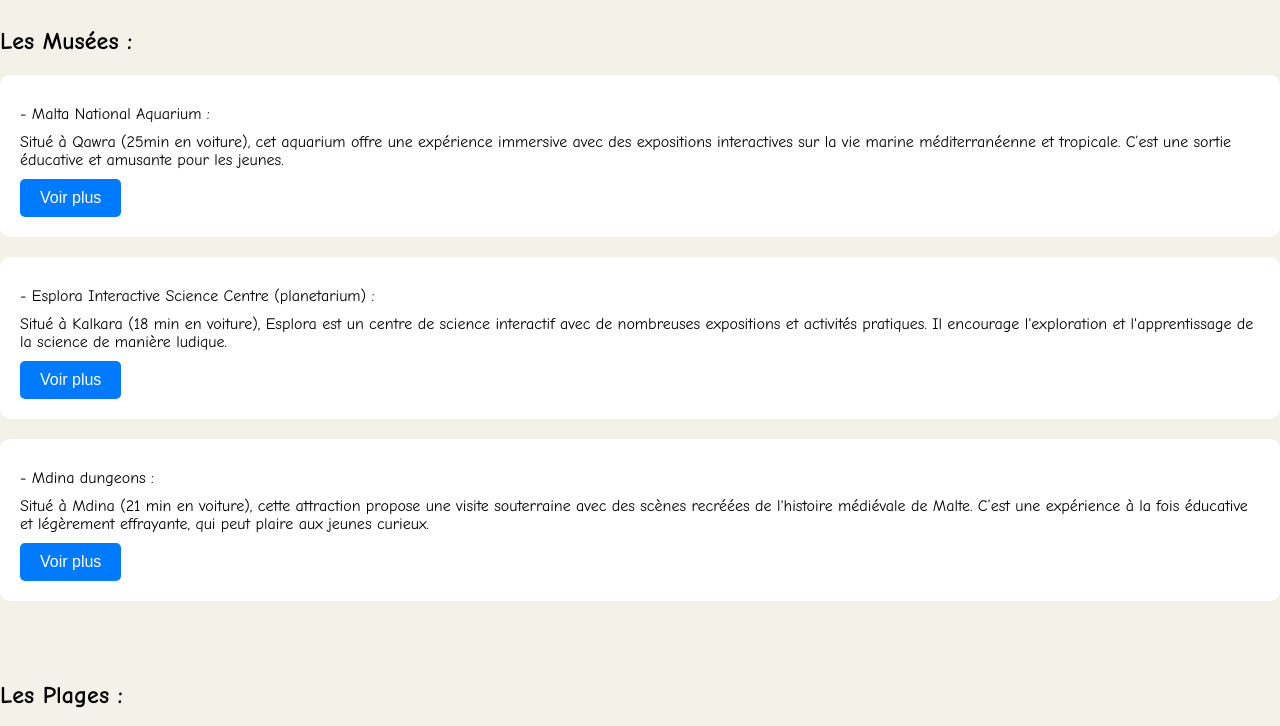
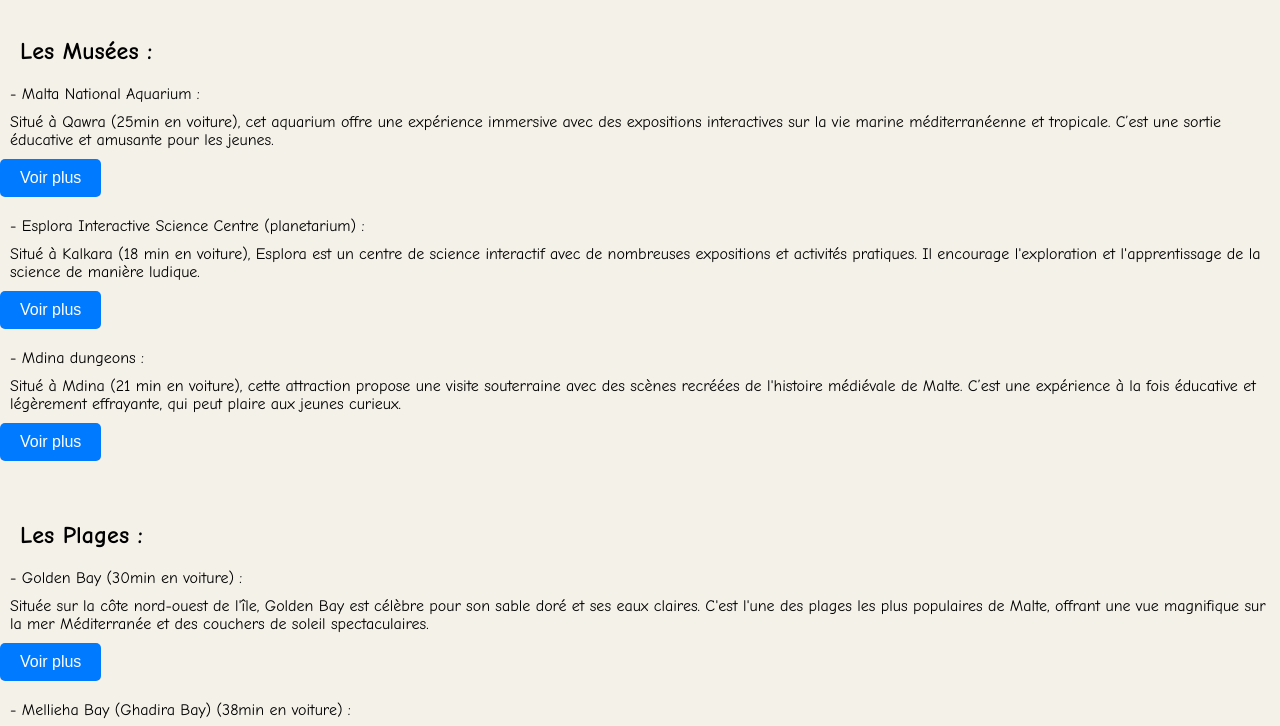
Before and after one commit to jullian972/Malte, a plain HTML site: page index.html in a window 1280 px wide. Shown: the part 61-787 px from the top of the page. Drawn offline with Linux system fonts and the light colour scheme.

Commit message:
Update style.css

```diff
--- a/style.css
+++ b/style.css
@@ -2,34 +2,32 @@ body {
     font-family: 'Comic Sans MS', cursive;
     margin: 0;
     padding: 0;
-    background-color: #F4F1E9;
+    background-color: #F4F1E9; /* Ajout de la couleur de fond */
 }
 
 .titre-principal {
     text-align: center;
-    text-decoration: underline red;
-    color: black;
+    text-decoration: underline red; /* Soulignement en rouge */
+    color: black; /* Couleur du texte en noir */
 }
 
 .sous-titre {
     text-align: left;
-    margin-top: 30px; /* Ajustement de l'espace entre les chapitres */
-    margin-bottom: 20px; /* Ajustement de l'espace entre les chapitres et les activités */
+    margin-left: 20px;
+    margin-top: 40px;
+    color: black;
 }
 
 .activite {
-    margin-bottom: 20px;
-    background-color: #FFFFFF; /* Fond blanc pour les activités */
-    padding: 20px;
-    border-radius: 10px;
+    margin: 20px 0; /* Espace entre les activités */
 }
 
 .activite p {
-    margin: 10px 0; /* Ajustement de la marge autour des paragraphes */
+    margin: 10px; /* Petite marge autour des paragraphes à l'intérieur de .activite */
 }
 
 .activite a {
-    margin-left: 10px;
+    margin-left: 10px; /* Marge à gauche pour les liens à l'intérieur de .activite */
 }
 
 .btn {
@@ -56,5 +54,5 @@ body {
 }
 
 .spacer {
-    height: 30px; /* Espace supplémentaire entre Les Musées et Les Plages */
+    margin-top: 60px; /* Espace entre les sections */
 }
```
